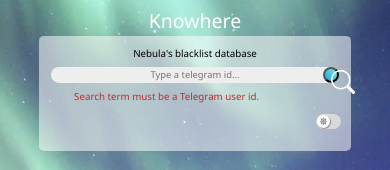
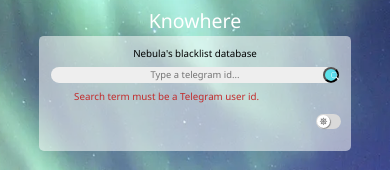
Before and after one commit to Squirrel-Network/Knowhere, a Vue app: page / in a window 390 px wide. Shown: the part 300-470 px from the top of the page. Built offline with nearby package versions, Linux system fonts and the light colour scheme.

Commit message:
fixed not responsive svg on search button

```diff
--- a/src/components/search-input.vue
+++ b/src/components/search-input.vue
@@ -9,7 +9,7 @@
 	:value="value"
 	/>
 	<button @click="search($event)">
-		<svg xmlns="http://www.w3.org/2000/svg" width="24" height="24" fill="currentColor" class="bi bi-search" viewBox="0 0 16 16">
+		<svg xmlns="http://www.w3.org/2000/svg" fill="currentColor" class="bi bi-search" viewBox="0 0 16 16">
   <path d="M11.742 10.344a6.5 6.5 0 1 0-1.397 1.398h-.001c.03.04.062.078.098.115l3.85 3.85a1 1 0 0 0 1.415-1.414l-3.85-3.85a1.007 1.007 0 0 0-.115-.1zM12 6.5a5.5 5.5 0 1 1-11 0 5.5 5.5 0 0 1 11 0z"/>
 </svg>
 	</button>
@@ -102,4 +102,8 @@
 	background-image: var(--button-gradient);
 	color: #ffffff;
 }
+
+button svg {
+	width: 1em;
+}
 </style>
--- a/src/style/theme.scss
+++ b/src/style/theme.scss
@@ -11,7 +11,7 @@
 	'box-background': #ffffff88,
 	'th-even': #B3E3ED,
 	'th-odd': #8FD2DA,
-	'button-gradient': linear-gradient(45deg, #20A2DD,#70EDEE)
+	'button-gradient': linear-gradient( 83.2deg,  rgb(93, 228, 233) 10.8%, rgb(88, 215, 238) 94.3% )
 );
 $dark: (
 	'primary-color': #101010,
@@ -24,7 +24,7 @@
 	'box-background': #24233188,
 	'th-even': #49464D,
 	'th-odd': #2D2B39,
-	'button-gradient': linear-gradient(45deg, #8726E5,#A149EB)
+	'button-gradient':  linear-gradient( 83.2deg,  rgba(150,93,233,1) 10.8%, rgba(99,88,238,1) 94.3% )
 );
 
 $body-font: 'Noto Sans', sans-serif;
```
